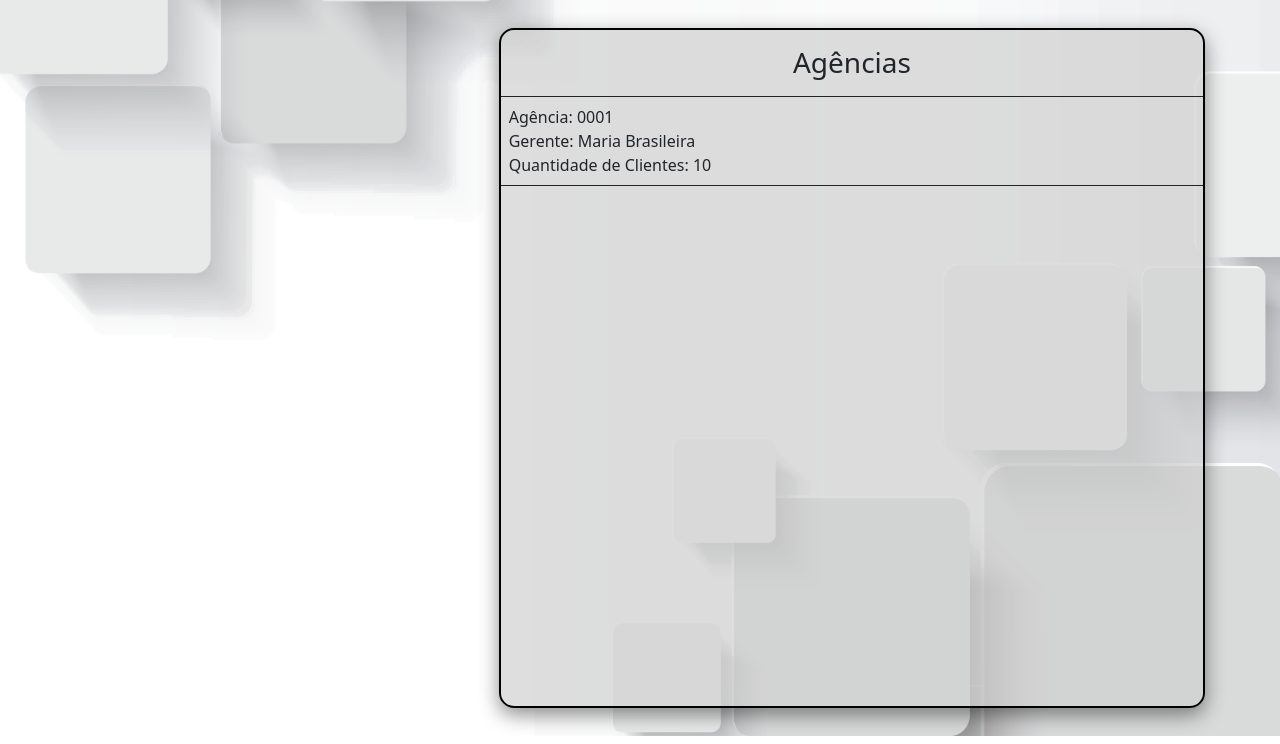
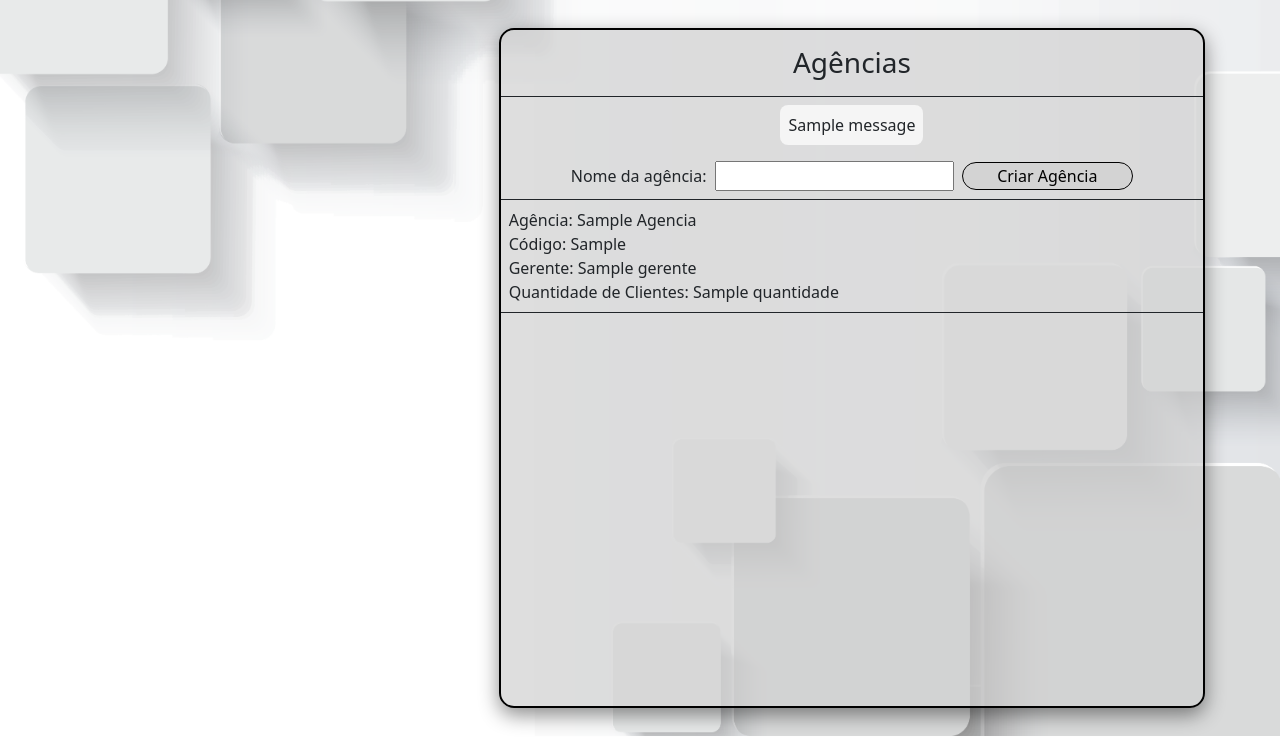
Before and after one commit to c3fatec/c3fatec.github.io, a Flask app: template banco/templates/adm/agencia.html in a window 1280 px wide. Shown: the part 56-800 px from the top of the page. Run offline with Flask 2, Linux system fonts and the light colour scheme; the visitor is signed in with stand-in values (Sample User, id 1); tables that the repository leaves empty hold one stand-in row (values such as "Sample post"); the template is opened without the code that fills it: most values are stand-ins (such as "Sample title", 1, 10 or a date in 2020); one stand-in notice (Sample message) is shown.

Commit message:
rota de criação de agencia

```diff
--- a/banco/db.py
+++ b/banco/db.py
@@ -42,7 +42,13 @@ def db_create(**params):
 
 
 def db_get(
-    many=True, limit=None, order_by=None, order=None, date_filter=None, **params
+    count=False,
+    many=True,
+    limit=None,
+    order_by=None,
+    order=None,
+    date_filter=None,
+    **params,
 ):
     table = params.pop("table")
     key = "".join(params.keys())
@@ -53,6 +59,8 @@ def db_get(
 
     try:
         command = f"SELECT * FROM {table}"
+        if count:
+            command = f"SELECT COUNT(*) FROM {table}"
         if key and value:
             command += f" WHERE {key} = '{value}'"
         if date_filter:
--- a/banco/schema.sql
+++ b/banco/schema.sql
@@ -43,9 +43,9 @@ CREATE TABLE IF NOT EXISTS `banco_api`.`transacoes`(
 CREATE TABLE IF NOT EXISTS `banco_api`.`agencia`(
   `id_agencia` INT(4) NOT NULL AUTO_INCREMENT,
   `nome` VARCHAR(145) NOT NULL,
-  PRIMARY KEY (`id_agencia`)
+  PRIMARY KEY (`id_agencia`),
+  UNIQUE INDEX `nome_UNIQUE` (`nome` ASC)
 ) ENGINE = InnoDB DEFAULT CHARACTER SET = utf8;
-alter table `banco_api`.`agencia` AUTO_INCREMENT = 1000;
 SET SQL_MODE = @OLD_SQL_MODE;
 SET FOREIGN_KEY_CHECKS = @OLD_FOREIGN_KEY_CHECKS;
 SET UNIQUE_CHECKS = @OLD_UNIQUE_CHECKS;
--- a/banco/templates/adm/agencia.html
+++ b/banco/templates/adm/agencia.html
@@ -19,27 +19,33 @@
 {%endblock%} {%block body%}
 
 <p class="h3 py-3 mb-0 text-center border-bottom border-dark">Agências</p>
-<!-- {% with messages = get_flashed_messages() %} {%if messages %} {%for message in
+{% with messages = get_flashed_messages() %} {%if messages %} {%for message in
 messages%}
 <div
 	class="pnd d-flex justify-content-center align-items-center text-center w-100 p-2"
 >
 	<div class="msg d-flex align-items-center">{{message}}</div>
 </div>
-{%endfor%} {%endif%} {%endwith%}  -->
+{%endfor%} {%endif%} {%endwith%}
 
-<!-- <div
-	class="d-flex justify-content-center p-2 border-bottom border-dark text-center"
->
-	<button class="btn-att w-25">Criar Agência</button>
-</div> -->
+<form method="POST" class="form">
+	<div
+		class="d-flex justify-content-center align-items-center p-2 border-bottom border-dark text-center"
+	>
+		<label for="nome">Nome da agência:</label>
+		<input type="text" id="nome" name="nome" class="mx-2" />
+		<button type="submit" class="btn-att w-25">Criar Agência</button>
+	</div>
+</form>
 
+{%if agencias%} {%for agencia in agencias%}
 <div class="d-flex flex-column p-2 border-bottom border-dark">
 	<div class="d-flex align-items-center w-100">
 		<div class="col-9">
-			<div style="text-transform: capitalize">Agência: 0001</div>
-			<div>Gerente: Maria Brasileira</div>
-			<div>Quantidade de Clientes: 10</div>
+			<div style="text-transform: capitalize">Agência: {{agencia.nome}}</div>
+			<div>Código: {{agencia.id_agencia}}</div>
+			<div>Gerente: {{agencia.gerente}}</div>
+			<div>Quantidade de Clientes: {{agencia.quantidade}}</div>
 		</div>
 
 		<!-- <div class="d-flex flex-column col-3 text-center gap-1">
@@ -56,9 +62,8 @@ messages%}
 		</div> -->
 	</div>
 </div>
-
-<!-- <div class="h-75 d-flex align-items-center justify-content-center">
-	<h2 class="text-center">Sem Agências Cadastradas!</h2>
-</div> -->
-
-{%endblock%}
+{%endfor%} {%else%}
+<div class="h-75 d-flex align-items-center justify-content-center">
+	<h2 class="text-center">Sem agências cadastradas!</h2>
+</div>
+{%endif%} {%endblock%}
```
Also changed, not shown: banco/admin.py (+21 -2 lines).
